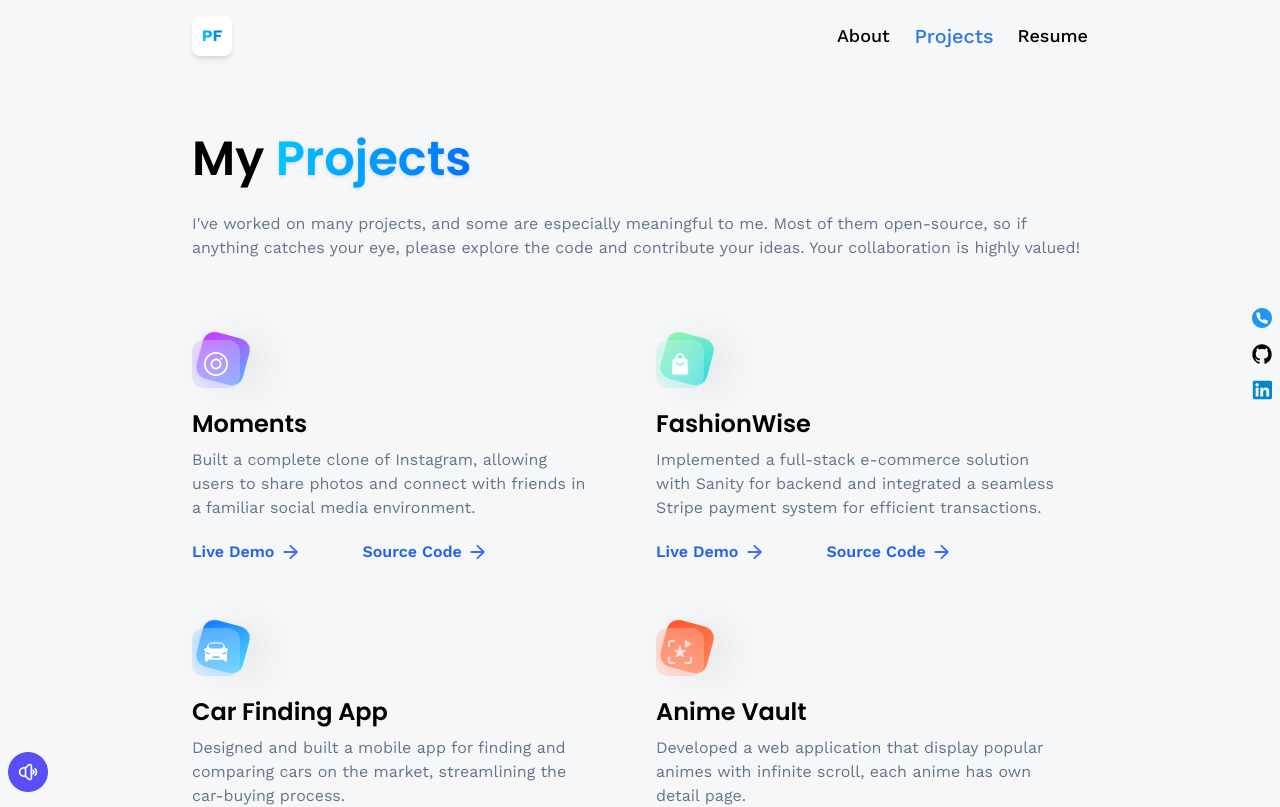
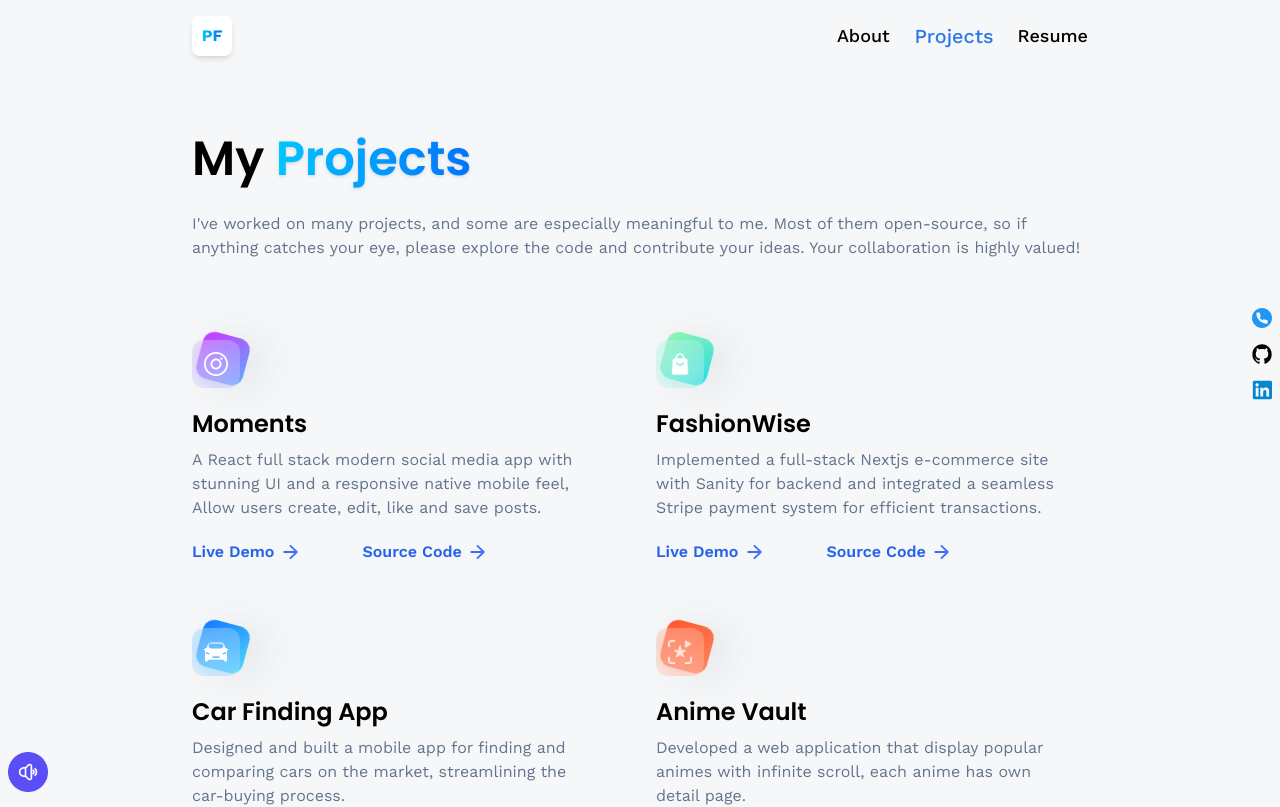
Before and after one commit to feihuan1/feihuan_portfolio, a React (Vite) app: page /projects in a window 1280 px wide. Shown: the top 807 px of the page. Built offline with nearby package versions, Linux system fonts and the light colour scheme.

Commit message:
change project

```diff
--- a/src/constants/index.js
+++ b/src/constants/index.js
@@ -175,7 +175,7 @@ export const projects = [
         iconUrl: moments,
         theme: 'btn-back-pink',
         name: 'Moments',
-        description: 'Built a complete clone of Instagram, allowing users to share photos and connect with friends in a familiar social media environment.',
+        description: 'A React full stack modern social media app with stunning UI and a responsive native mobile feel, Allow users create, edit, like and save posts.',
         link: 'https://react-social-media-pink.vercel.app/',
         code:'https://github.com/feihuan1/react-social-media/tree/main'
     },
@@ -183,7 +183,7 @@ export const projects = [
         iconUrl: fashionwise,
         theme: 'btn-back-green',
         name: 'FashionWise',
-        description: 'Implemented a full-stack e-commerce solution with Sanity for backend and integrated a seamless Stripe payment system for efficient transactions.',
+        description: 'Implemented a full-stack Nextjs e-commerce site with Sanity for backend and integrated a seamless Stripe payment system for efficient transactions.',
         link: 'https://ecomsite-fkdhsuti2-pengfeihuans-projects.vercel.app/',
         code:'https://github.com/feihuan1/ecomsite'
     },
```
